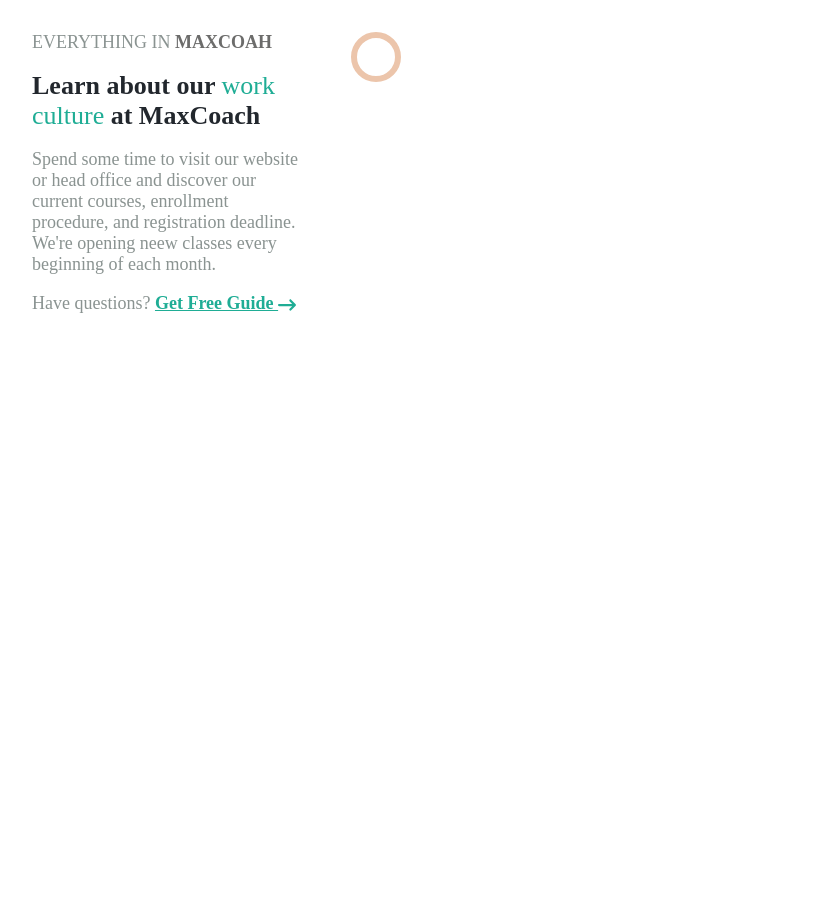
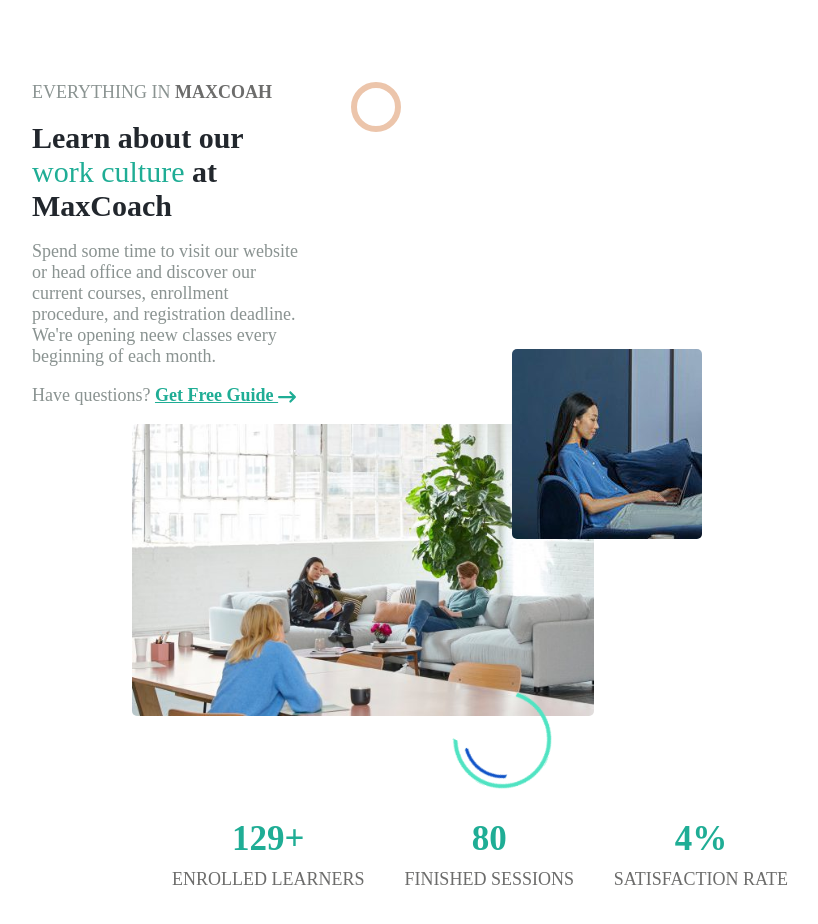
Before and after one commit to cerry24/proj-html-vuejs, a Vue app: page / in a window 1280 px wide. Shown: the part 860-1784 px from the top of the page, without its empty margins (160-978 px from the left). Before the commit the page ends 1292 px from the top, so only its background shows below. Built offline with nearby package versions, Linux system fonts and the light colour scheme.

Commit message:
implement section decorative images & statistics

```diff
--- a/src/components/AppMain components/SectionWorkculture.vue
+++ b/src/components/AppMain components/SectionWorkculture.vue
@@ -26,7 +26,29 @@
             <div class="pink-circle"></div> <!--pink circle decoration-->
 
             <div class="images">
+                <img src="../../assets/img/stock-full-hd-10-ohki1ayywq3cqutettrncduujpoaorifqu4relt2ts.jpg"
+                    alt="People studying image" class="img-big">
+                <img src="../../assets/img/about-us-01-ohkia3qg98rq9vg3s0mn2hkflr1migdqdw370qnegc.jpg"
+                    alt="Person studying image" class="img-small">
+                <img src="../../assets/img/maxcoach-shape-07-150x150.png" alt="Ornamental square pattern"
+                    class="square-pattern">
+                <img src="../../assets/img/maxcoach-shape-02.png" alt="ornamental circle pattern"
+                    class="circle-pattern">
+            </div>
 
+            <div class="statistics">
+                <div>
+                    <span>129+</span>
+                    <p>enrolled learners</p>
+                </div>
+                <div>
+                    <span>80</span>
+                    <p>finished sessions</p>
+                </div>
+                <div>
+                    <span>4%</span>
+                    <p>satisfaction rate</p>
+                </div>
             </div>
         </div>
     </section>
@@ -38,7 +60,8 @@
 .container {
     width: 70%;
     display: flex;
-    margin: 100px auto;
+    flex-wrap: wrap;
+    margin: 150px auto;
 }
 
 #work-culture {
@@ -50,12 +73,12 @@
     width: 30%;
 
     h2 {
-        font-size: 26px;
+        font-size: 30px;
         color: $main-font-color;
 
         span {
             color: $secondary-multi-color;
-            font-size: 26px;
+            font-size: 30px;
             font-weight: normal;
         }
     }
@@ -86,4 +109,65 @@
 .pink-circle {
     margin-left: 50px;
 }
+
+.images {
+    position: relative;
+    margin-left: 100px;
+}
+
+.img-big,
+.img-small {
+    border-radius: 5px;
+}
+
+.img-big {
+    height: 80%;
+    z-index: 1;
+}
+
+.img-small {
+    z-index: 2;
+    position: absolute;
+    bottom: 250px;
+    right: 0;
+}
+
+.square-pattern {
+    z-index: -1;
+    position: absolute;
+    bottom: 282px;
+    right: 112px;
+}
+
+.circle-pattern {
+    width: 100px;
+    position: absolute;
+    bottom: 0;
+    right: 150px;
+}
+
+.statistics {
+    width: 100%;
+    display: flex;
+    justify-content: space-evenly;
+    margin-top: 30px;
+    padding: 0 100px;
+
+    div {
+        text-align: center;
+
+        span {
+            display: block;
+            font-size: 35px;
+            font-weight: bold;
+            color: $secondary-multi-color;
+            margin-bottom: 10px;
+        }
+
+        p {
+            color: $highlight-font-color;
+            text-transform: uppercase;
+        }
+    }
+}
 </style>
```
